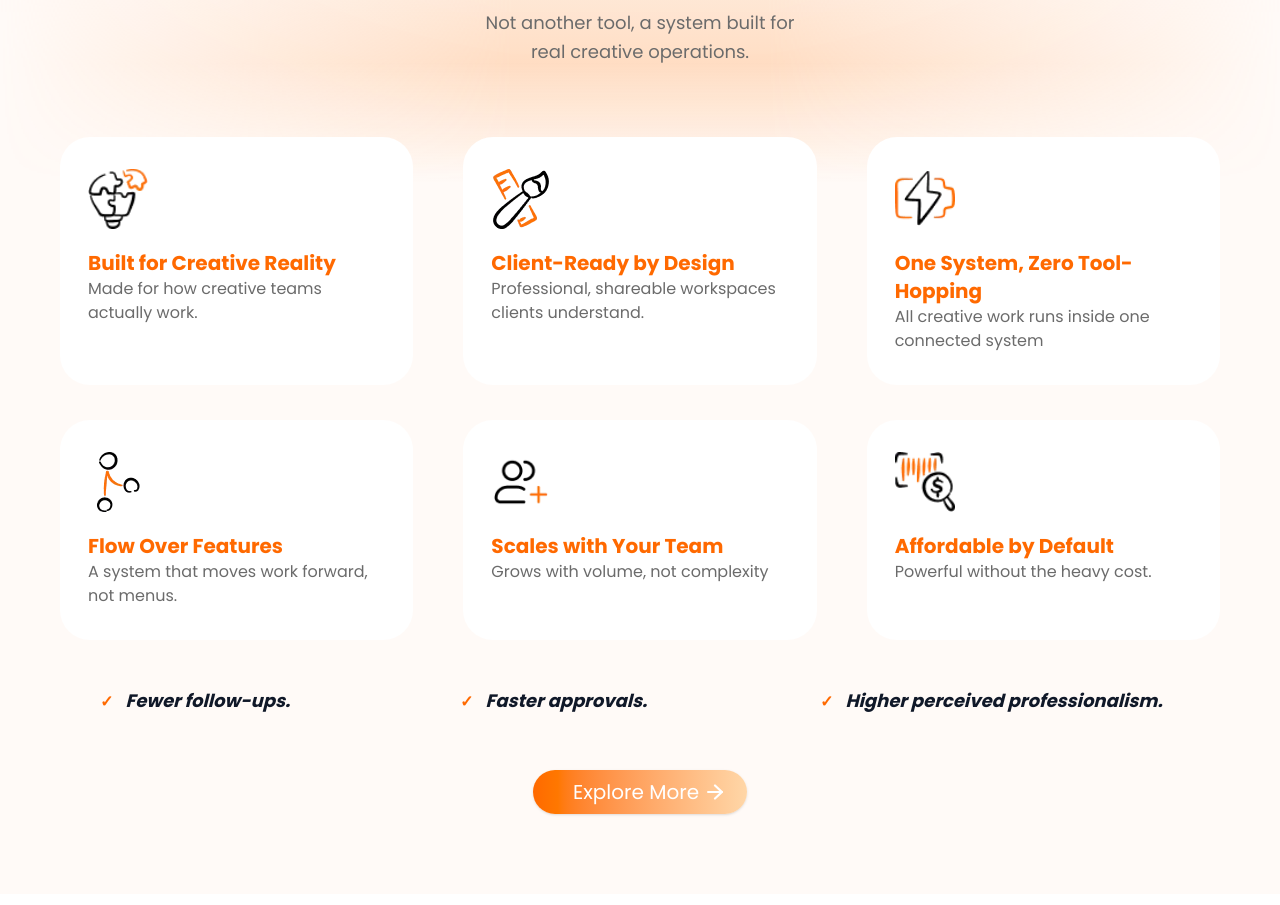
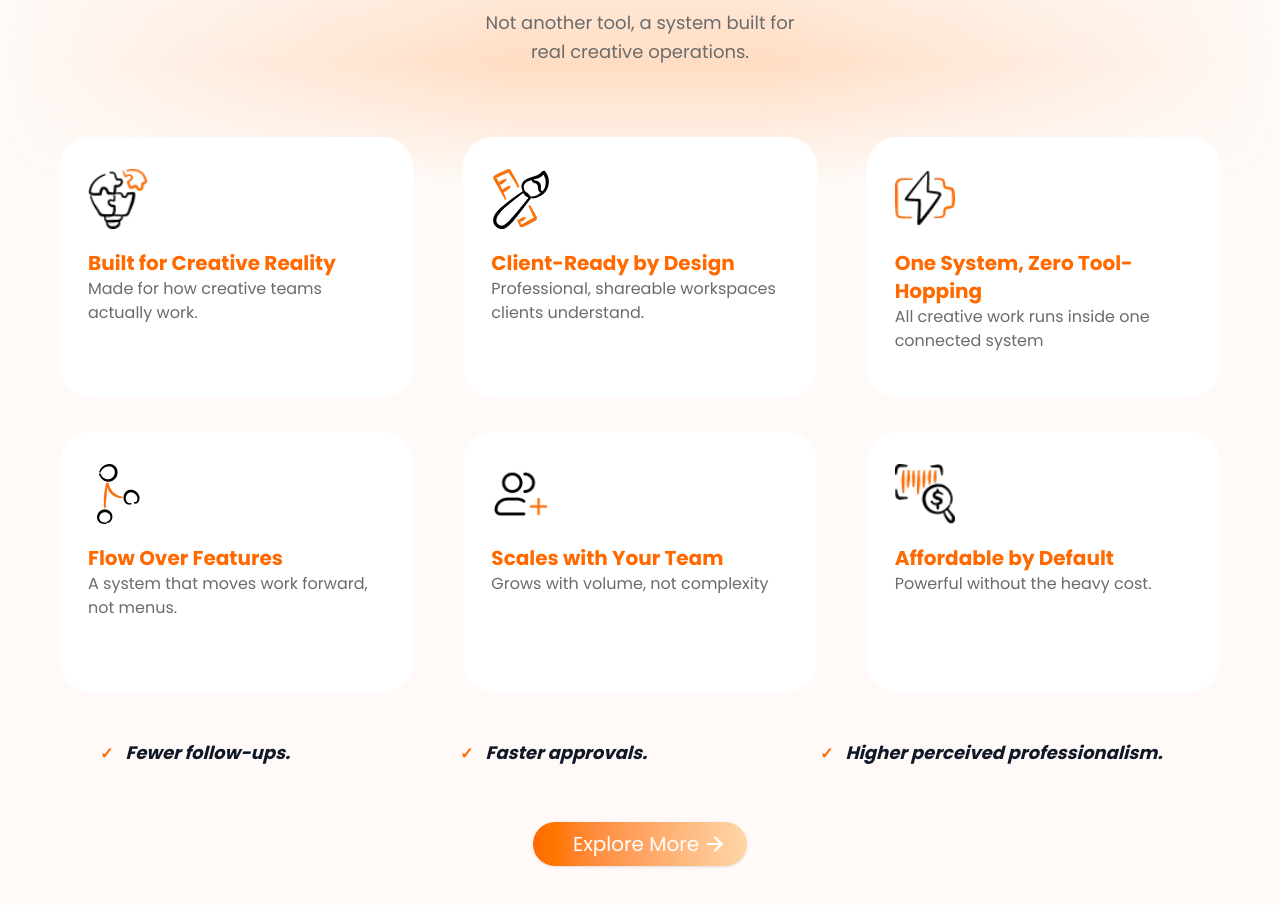
Before and after one commit to alihussnain1122/Sevvy, a React (Vite) app: page / in a window 1280 px wide. Shown: the part 5400-6305 px from the top of the page. Built offline with nearby package versions, Linux system fonts and the light colour scheme; the HTML template or start-up script is replaced by a standard one; a web font is replaced by a local one.

Commit message:
updates home page cards

```diff
--- a/src/components/Home/Choose.css
+++ b/src/components/Home/Choose.css
@@ -59,15 +59,95 @@
 .feature-card {
   text-align: left;
   background-color: #FFFFFF;
-
   border-radius: 30px;
   padding: 32px 28px;
-  transition: all 0.3s ease;
 }
 
-.feature-card:hover {
-  box-shadow: 0 8px 24px rgba(0, 0, 0, 0.08);
-  transform: translateY(-4px);
+/* ── Flip Card ── */
+.flip-card {
+  perspective: 1200px;
+  height: 260px;
+}
+
+.flip-card-inner {
+  position: relative;
+  width: 100%;
+  height: 100%;
+  transition: transform 0.65s cubic-bezier(0.4, 0, 0.2, 1);
+  transform-style: preserve-3d;
+}
+
+.flip-card:hover .flip-card-inner {
+  transform: rotateY(180deg);
+}
+
+.flip-card-front,
+.flip-card-back {
+  position: absolute;
+  inset: 0;
+  border-radius: 30px;
+  backface-visibility: hidden;
+  -webkit-backface-visibility: hidden;
+}
+
+.flip-card-front {
+  background-color: #ffffff;
+  padding: 32px 28px;
+  display: flex;
+  flex-direction: column;
+  justify-content: flex-start;
+}
+
+.flip-card-back {
+  background: linear-gradient(135deg, #FF8C42 0%, #ffb57a 100%);
+  transform: rotateY(180deg);
+  display: flex;
+  flex-direction: column;
+  justify-content: center;
+  align-items: center;
+  text-align: center;
+  padding: 32px 28px;
+  gap: 14px;
+}
+
+.flip-card-back .back-icon {
+  width: 52px;
+  height: 52px;
+  background: rgba(255, 255, 255, 0.25);
+  border-radius: 50%;
+  display: flex;
+  align-items: center;
+  justify-content: center;
+  flex-shrink: 0;
+}
+
+.flip-card-back .back-icon img {
+  width: 28px;
+  height: 28px;
+  object-fit: contain;
+  filter: brightness(0) invert(1);
+}
+
+.flip-card-back .back-divider {
+  width: 40px;
+  height: 2px;
+  background: rgba(255, 255, 255, 0.5);
+  border-radius: 2px;
+}
+
+.flip-card-back .back-title {
+  font-size: 18px;
+  font-weight: 700;
+  color: #ffffff;
+  line-height: 1.3;
+  margin: 0;
+}
+
+.flip-card-back .back-description {
+  font-size: 14px;
+  color: rgba(255, 255, 255, 0.92);
+  line-height: 1.55;
+  margin: 0;
 }
 
 .feature-icon {
--- a/src/components/Home/Choose.jsx
+++ b/src/components/Home/Choose.jsx
@@ -67,12 +67,27 @@ const Choose = () => {
 
           <div className="features-grid">
             {features.map((feature, index) => (
-              <div key={index} className="feature-card">
-                <div className="feature-icon">
-                  <img src={feature.icon} alt={feature.title} />
+              <div key={index} className="flip-card">
+                <div className="flip-card-inner">
+                  {/* Front Face */}
+                  <div className="flip-card-front feature-card">
+                    <div className="feature-icon">
+                      <img src={feature.icon} alt={feature.title} />
+                    </div>
+                    <h3 className="text-orange-500 text-xl font-bold">{feature.title}</h3>
+                    <p className="feature-description">{feature.description}</p>
+                  </div>
+
+                  {/* Back Face */}
+                  <div className="flip-card-back">
+                    <div className="back-icon">
+                      <img src={feature.icon} alt={feature.title} />
+                    </div>
+                    <div className="back-divider" />
+                    <p className="back-title">{feature.title}</p>
+                    <p className="back-description">{feature.description}</p>
+                  </div>
                 </div>
-                <h3 className="text-orange-500 text-xl font-bold">{feature.title}</h3>
-                <p className="feature-description">{feature.description}</p>
               </div>
             ))}
           </div>
```
